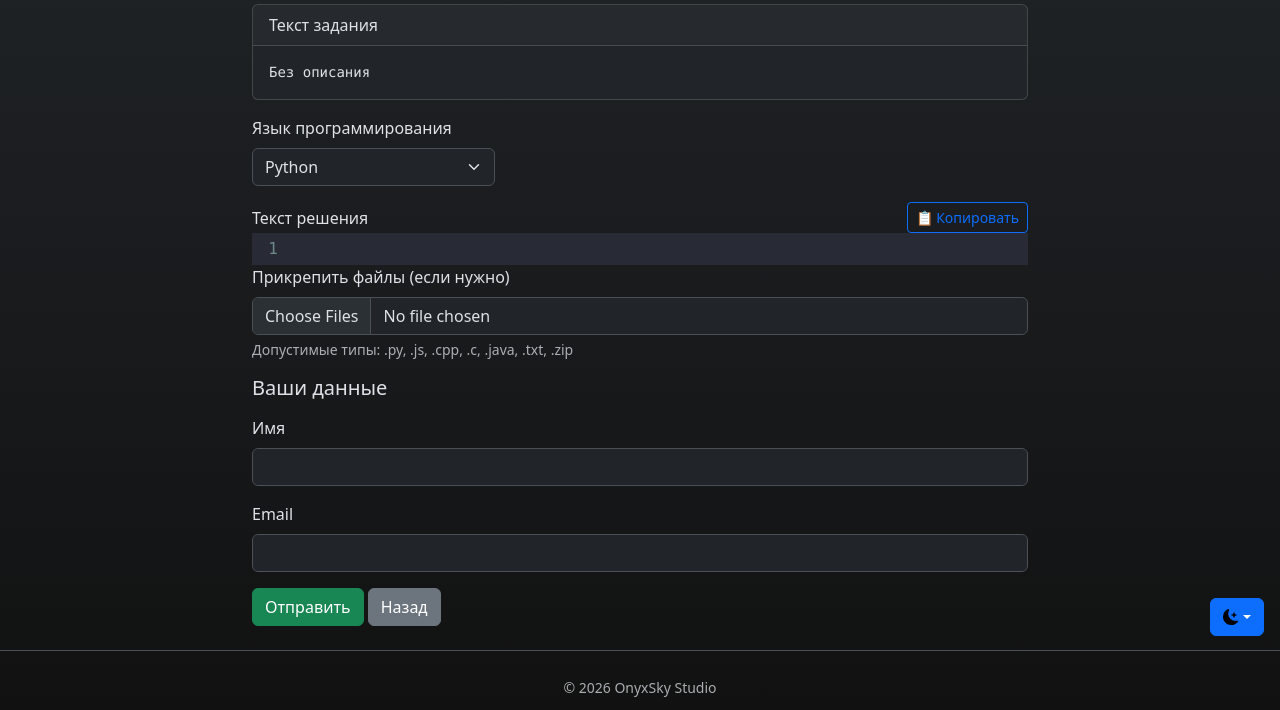
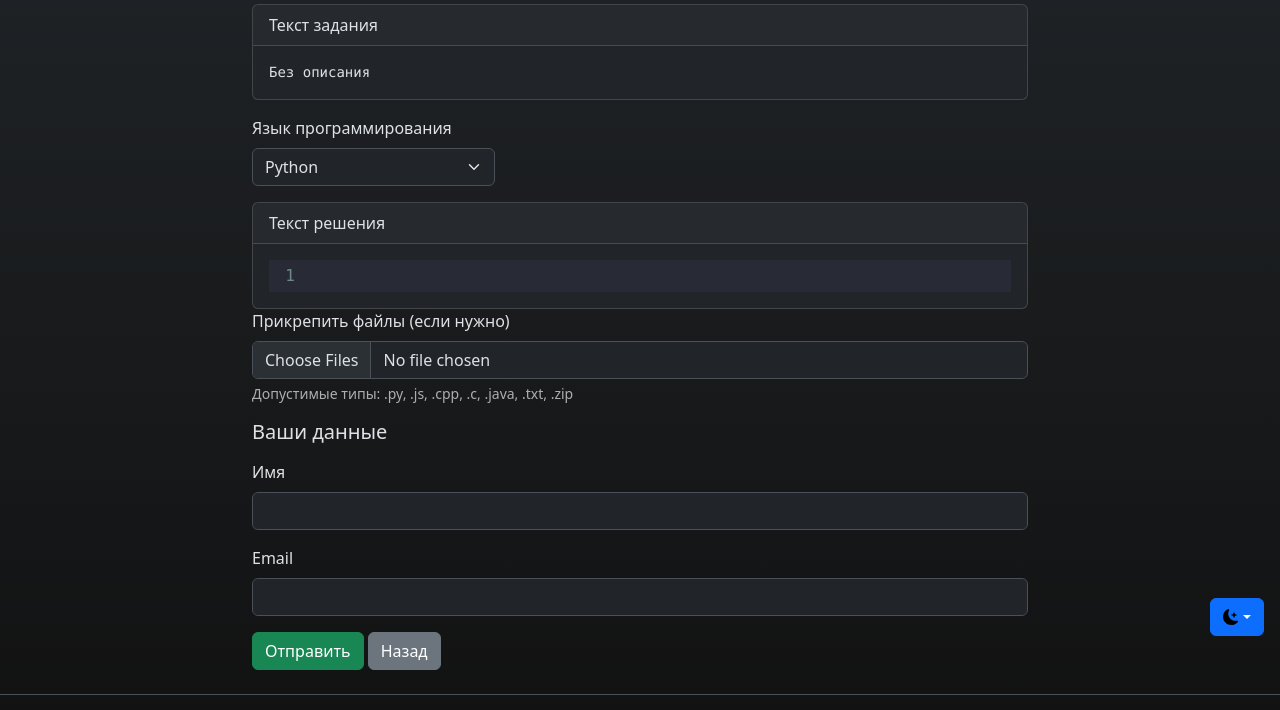
Before and after one commit to NaoTomori0/LMSProject, a Flask app: template app/templates/submit.html in a window 1280 px wide. Shown: the part 148-858 px from the top of the page. Run offline with Flask 3, Linux system fonts and the light colour scheme; the template is opened without the code that fills it, so the values that code supplies are empty.

Commit message:
Update submit.html

```diff
--- a/app/templates/submit.html
+++ b/app/templates/submit.html
@@ -77,14 +77,13 @@
                 </select>
             </div>
         </div>
-        <div class="card-header d-flex justify-content-between align-items-center">
-            <span>Текст решения</span>
-            <button type="button" class="btn btn-sm btn-outline-primary" onclick="copySolution()">
-                📋 Копировать
-            </button>
-        </div>
-        <div class="card-body">
-            <textarea id="editor" name="answer" style="height: 400px;"></textarea>
+        <div class="card">
+            <div class="card-header d-flex justify-content-between align-items-center">
+                <span>Текст решения</span>
+            </div>
+            <div class="card-body">
+                <textarea id="editor" name="answer" style="height: 400px;"></textarea>
+            </div>
         </div>
         <input
             type="hidden"
```
